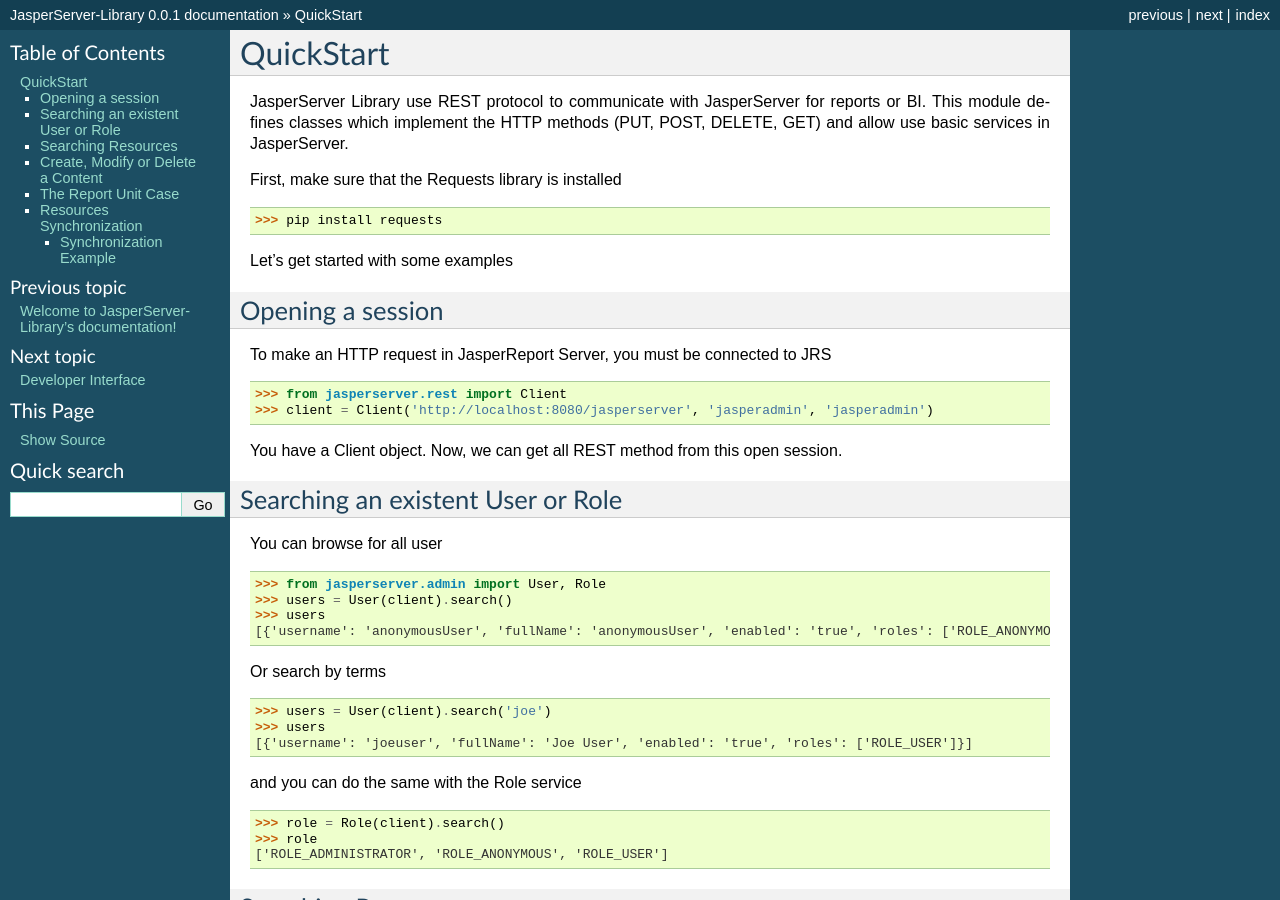
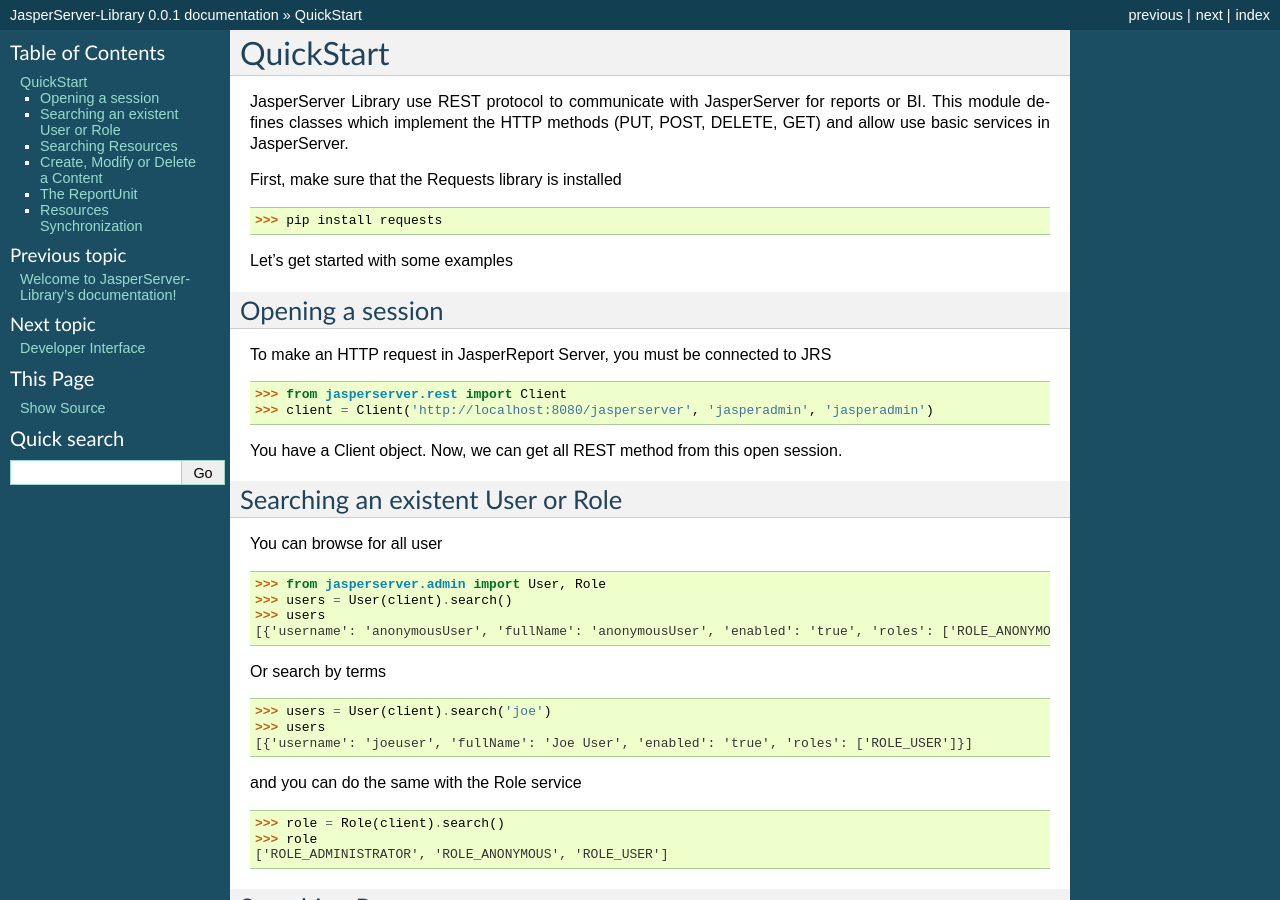
Before and after one commit to kryskool/JasperServer-Library, a Sphinx documentation site: the page built from doc/source/quickstart.rst, in a window 1280 px wide and 900 px high. Built offline with Sphinx 7.4.7, drawn with Linux system fonts in a browser that asks for light colours; some of the changed text lies outside the part shown.

Commit message:
[DEL] useless line

```diff
--- a/doc/source/quickstart.rst
+++ b/doc/source/quickstart.rst
@@ -108,8 +108,8 @@ Ah, you don't need it anymore :
 
 If your resource is a reference to another one, you won't be able to delete it.
 
-The Report Unit Case
-====================
+The ReportUnit
+==============
 
 Report Unit is a more complicated resource in wich there a several resource as datasources and jrxml.
 
@@ -154,8 +154,6 @@ Keep in mind, your local path is the master.
 
 To use synchronisation, you could follow this example :
 
-Synchronization Example
-_______________________
 
 .. code-block:: python
 
```
